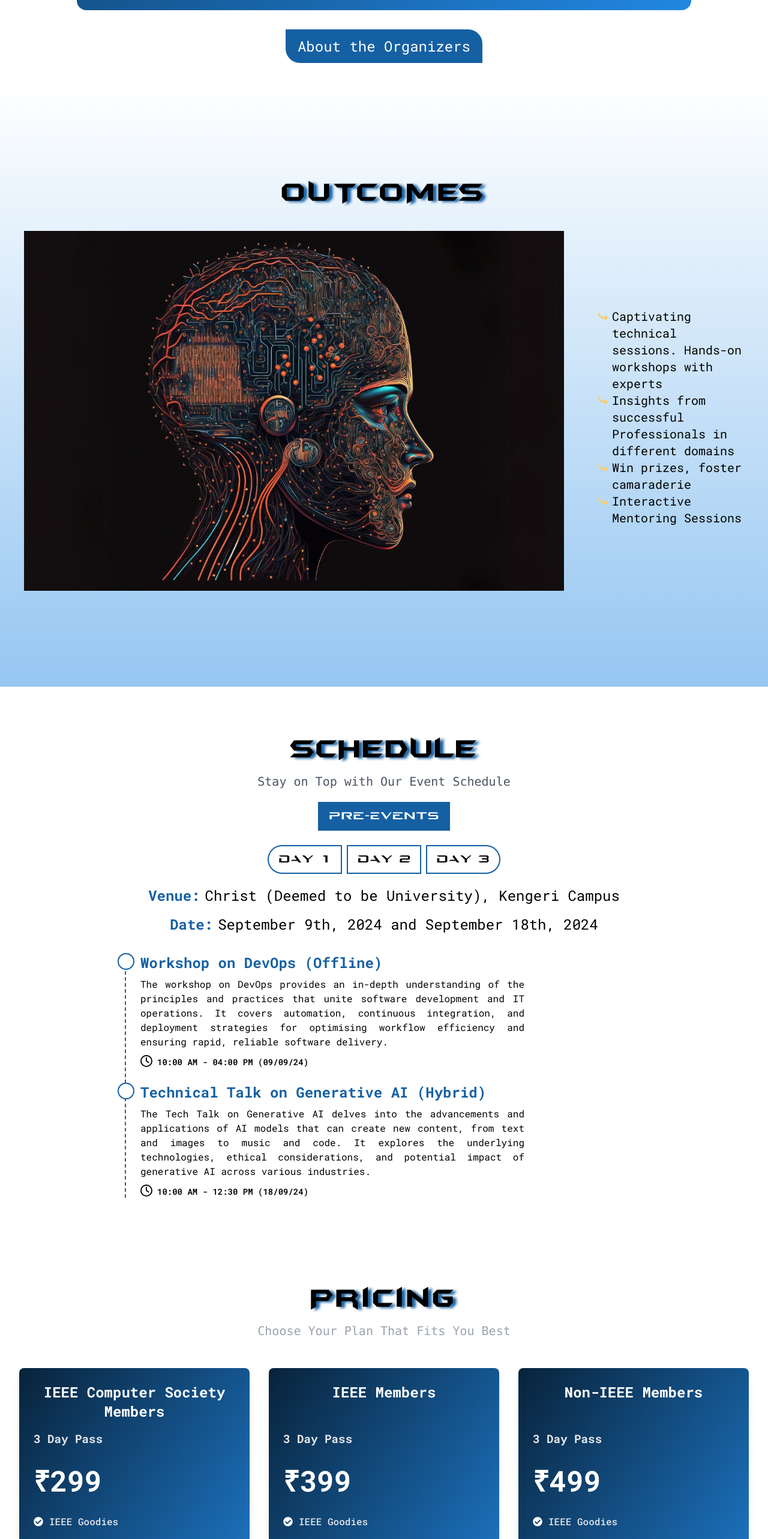
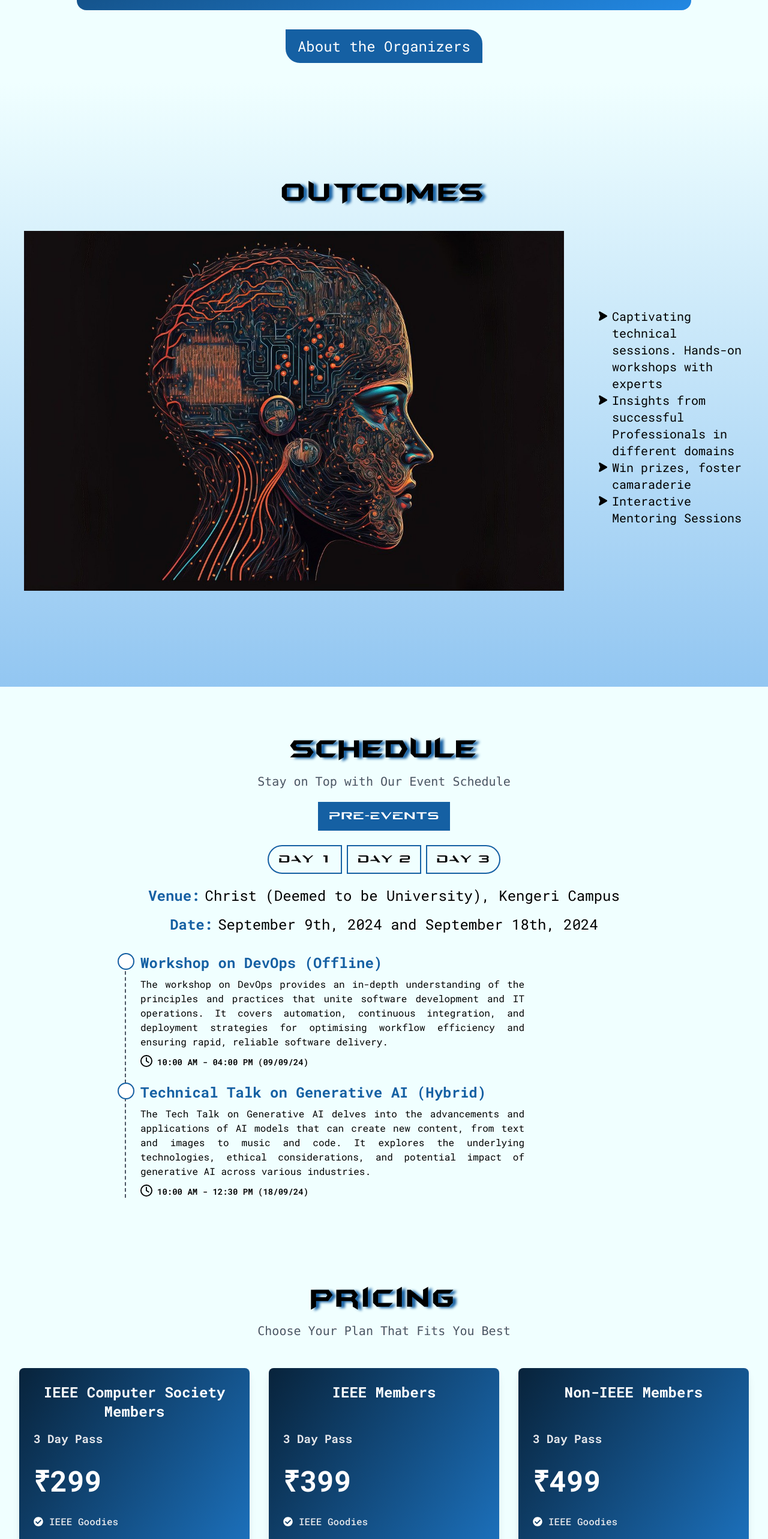
Before and after one commit to BMSCE-IEEE-CS/techx-website-new, a Next.js app: page / in a window 1280 px wide. Shown: the part 1117-3683 px from the top of the page at 60% size. Built offline with nearby package versions, Linux system fonts and the light colour scheme.

Commit message:
🎨 Section color improvements

```diff
--- a/app/page.tsx
+++ b/app/page.tsx
@@ -10,7 +10,7 @@ import LearnMore from "../components/learnmore";
 
 export default function Home() {
   return (
-    <div className="flex flex-col">
+    <div className="flex flex-col bg-[#F0FFFF]">
       <Hero />
       <AboutUs />
       <LearnMore />
--- a/components/collaborators.tsx
+++ b/components/collaborators.tsx
@@ -18,14 +18,17 @@ const Collaborators = () => {
       transition={{ duration: 1 }}
       viewport={{ once: true }}
     >
-     <div className="absolute inset-0 bg-gradient-to-t from-[#7bb8ee] to-white opacity-80 z-0"></div>
+      <div className="absolute inset-0 bg-gradient-to-t from-[#7bb8ee] to-white opacity-80 z-0"></div>
       <div className="relative z-10 flex flex-col items-center mb-4">
         <h1
           className={`${batman.className} text-2xl md:text-5xl drop-shadow-blueDrop tracking-wider`}
         >
           collaborators
         </h1>
-        <p className="mt-4 text-xl text-black text-center font-mono" style={{fontWeight:"500"}}>
+        <p
+          className="mt-4 text-xl text-gray-600 text-center font-mono"
+          style={{ fontWeight: "500" }}
+        >
           Check out who makes the event possible
         </p>
       </div>
--- a/components/footer.tsx
+++ b/components/footer.tsx
@@ -1,7 +1,7 @@
 import React from "react";
 import localFont from "next/font/local";
-import Image from 'next/image'
-import Logo from "../public/images/techxlogoblack.png"
+import Image from "next/image";
+import Logo from "../public/images/techxlogo.png";
 import {
   FaFacebookF,
   FaInstagram,
@@ -28,17 +28,13 @@ const Footer: React.FC = () => {
   };
 
   return (
-    <footer className="bg-[#F0FFFF] text-black py-8">
+    <footer className="bg-black text-white py-8">
       <div className="container mx-auto px-4">
         <div className="flex flex-col lg:flex-row justify-between items-center mb-8">
           <div className="text-center lg:text-left mb-4 lg:mb-0 lg:mr-20">
-          <div className="mt-5 text-center flex justify-center">
+            <div className="mt-5 text-center flex justify-center">
               <div className="relative w-[300px] h-[150px] p-0 md:w-[350px] md:h-[100px]">
-                <Image
-                  src={Logo}
-                  alt="TechX Logo"
-                  priority
-                />
+                <Image src={Logo} alt="TechX Logo" priority />
               </div>
             </div>
             <p className="mt-2 w-90 sm:w-full md:w-90 lg:w-90 xl:w-80 select-none">
@@ -64,7 +60,7 @@ const Footer: React.FC = () => {
                   referrerPolicy="no-referrer-when-downgrade"
                 ></iframe>
               </div>
-              <h3 className="text-xl font-bold mt-4 mb-2 lg:mb-0 ml-[6%]">
+              <h3 className="text-xl font-bold mt-4 mb-2 lg:mb-0 mx-auto">
                 B.M.S. College of Engineering
               </h3>
               <div className="flex justify-center w-full mt-2">
@@ -164,8 +160,8 @@ const Footer: React.FC = () => {
         </div>
       </div>
       <p className="text-lg md:text-xl text-body-color dark:text-dark-6 text-center mt-10">
-        <span className="text-xl md:text-2xl">&copy;</span> TechX Bangalore 2024. All rights
-        reserved
+        <span className="text-xl md:text-2xl">&copy;</span> TechX Bangalore
+        2024. All rights reserved
       </p>
     </footer>
   );
--- a/components/hero.tsx
+++ b/components/hero.tsx
@@ -32,7 +32,7 @@ const Hero = () => {
   }, []);
 
   return (
-    <div className="flex flex-col w-full items-center bg-gradient-to-b from-[#7bb8ee] to-white">
+    <div className="flex flex-col w-full items-center bg-gradient-to-b from-[#7bb8ee] to-[#F0FFFF]">
       <div className="flex flex-col items-center flex-grow">
         <div className="flex flex-col mt-52 max-w-full px-4">
           <div className="text-center mb-10">
--- a/components/pricing.tsx
+++ b/components/pricing.tsx
@@ -23,7 +23,7 @@ const Pricing = () => {
           >
             Pricing
           </h1>
-          <p className="mt-4 text-xl text-gray-400 font-mono">
+          <p className="mt-4 text-xl text-gray-600 font-mono">
             Choose Your Plan That Fits You Best
           </p>
         </div>
--- a/components/why.tsx
+++ b/components/why.tsx
@@ -10,7 +10,7 @@ const batman = localFont({ src: "../app/batmfa__.ttf" });
 const Why = () => {
   return (
     <div className="relative py-20 flex flex-col items-center justify-center">
-      <div className="absolute inset-0 bg-gradient-to-b from-white to-[#7bb8ee] opacity-80 z-0"></div>
+      <div className="absolute inset-0 bg-gradient-to-b from-[#F0FFFF] to-[#7bb8ee] opacity-80 z-0"></div>
       <div className="relative z-10 flex flex-col items-center justify-center">
         <motion.div
           className="relative py-20 flex flex-col items-center justify-center"
```
Also changed, not shown: public/images/arrow.png.
